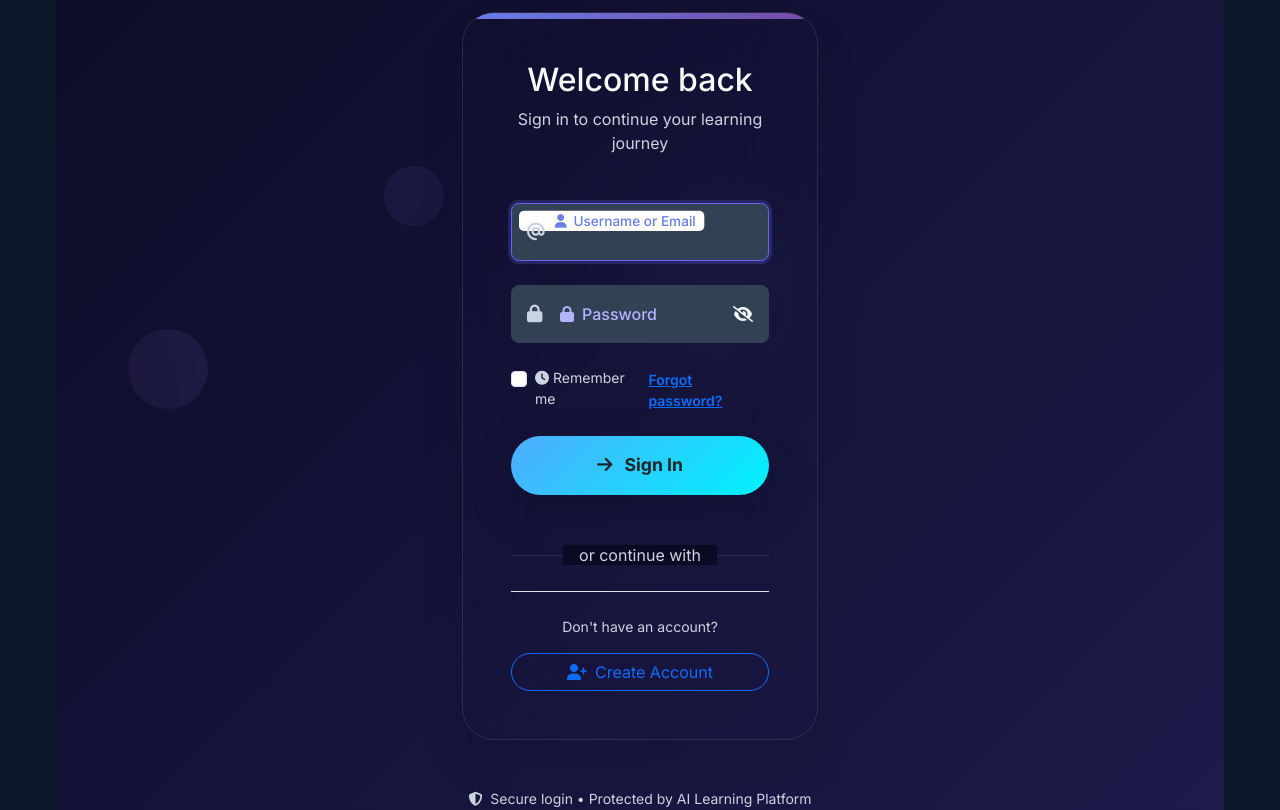
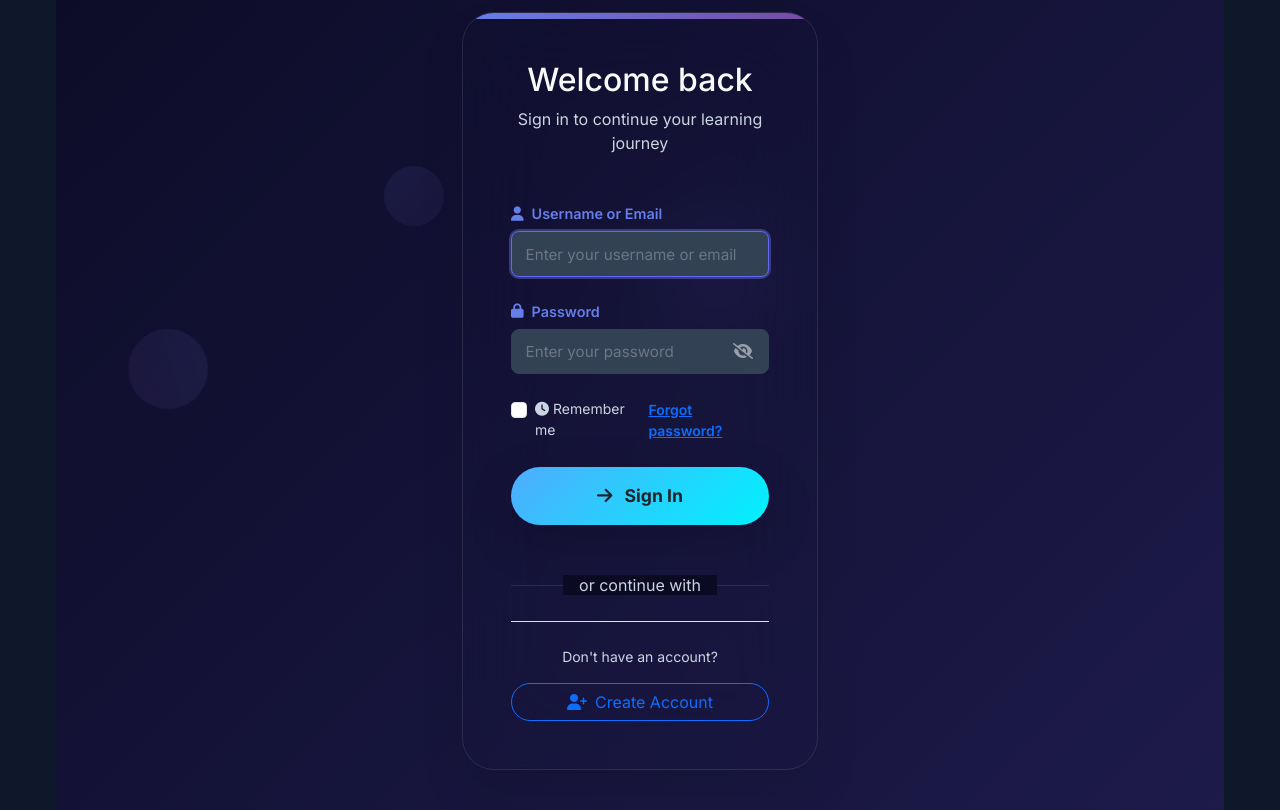
Before and after one commit to kasthuri06/Learning_path, a Flask app: page /login in a window 1280 px wide. Shown: the part 334-1144 px from the top of the page. Run offline with Flask 3, Linux system fonts and the light colour scheme.

Commit message:
fix: replace floating labels with label-above-input layout in login and signup forms

```diff
--- a/templates/login.html
+++ b/templates/login.html
@@ -54,41 +54,39 @@
             </div>
 
             <!-- Username Field -->
-            <div class="form-floating mb-4 input-group-lg">
+            <div class="auth-field mb-4">
+              <label for="username" class="auth-label">
+                <i class="fas fa-user me-2"></i>Username or Email
+              </label>
+              <div class="auth-input-wrapper">
                 <input type="text"
-                     class="form-control auth-input shadow-none border-0 ps-5 bg-transparent"
+                       class="form-control auth-input shadow-none border-0 bg-transparent"
                        id="username"
                        name="username"
                        required
                        autofocus
-                     placeholder="Username or email">
-              <label for="username" class="input-floating-label">
-                <i class="fas fa-user me-2"></i>Username or Email
-              </label>
-              <div class="input-icon-left">
-                <i class="fas fa-at text-muted"></i>
+                       placeholder="Enter your username or email">
+                <div class="invalid-feedback">Please enter your username or email</div>
               </div>
-              <div class="invalid-feedback">Please enter your username or email</div>
             </div>
 
             <!-- Password Field -->
-            <div class="form-floating mb-4 input-group-lg">
+            <div class="auth-field mb-4">
+              <label for="password" class="auth-label">
+                <i class="fas fa-lock me-2"></i>Password
+              </label>
+              <div class="auth-input-wrapper position-relative">
                 <input type="password"
-                     class="form-control auth-input shadow-none border-0 ps-5 bg-transparent"
+                       class="form-control auth-input shadow-none border-0 bg-transparent pe-5"
                        id="password"
                        name="password"
                        required
-                     placeholder="Password">
-              <label for="password" class="input-floating-label">
-                <i class="fas fa-lock me-2"></i>Password
-              </label>
-              <div class="input-icon-left">
-                <i class="fas fa-lock text-muted"></i>
-              </div>
+                       placeholder="Enter your password">
                 <div class="input-icon-right">
                   <i class="fas fa-eye-slash toggle-password" data-target="password"></i>
                 </div>
                 <div class="invalid-feedback">Please enter your password</div>
+              </div>
             </div>
 
             <!-- Remember Me & Forgot Password -->
@@ -269,32 +267,41 @@
     background: var(--primary-gradient);
   }
 
-  .form-floating {
+  .auth-field {
+    display: flex;
+    flex-direction: column;
+    gap: 0.4rem;
+  }
+
+  .auth-label {
+    color: #667eea;
+    font-weight: 600;
+    font-size: 0.9rem;
+    margin-bottom: 0;
+    display: flex;
+    align-items: center;
+  }
+
+  .auth-input-wrapper {
     position: relative;
   }
 
-  .input-floating-label {
-    color: var(--text-secondary) !important;
-    font-weight: 500 !important;
-    padding: 1rem 1rem 0.5rem 3rem !important;
-    transform-origin: left top;
-    transition: all 0.3s ease;
+  .auth-input {
+    width: 100%;
+    padding: 0.75rem 1rem;
+    border-radius: 12px;
+    font-size: 1rem;
+    color: var(--text-primary);
   }
 
-  .auth-input:focus ~ .input-floating-label,
-  .auth-input:not(:placeholder-shown) ~ .input-floating-label {
-    transform: scale(0.85) translateY(-1.25rem) translateX(2.5rem);
-    color: #667eea !important;
+  .auth-input::placeholder {
+    color: rgba(255,255,255,0.35);
+    font-size: 0.95rem;
   }
 
-  .input-icon-left {
-    position: absolute;
-    left: 1rem;
-    top: 50%;
-    transform: translateY(-50%);
-    z-index: 3;
-    pointer-events: none;
-    font-size: 1.1rem;
+  .auth-input:focus {
+    outline: none;
+    box-shadow: 0 0 0 2px rgba(102, 126, 234, 0.4) !important;
   }
 
   .input-icon-right {
@@ -305,11 +312,12 @@
     z-index: 3;
     cursor: pointer;
     font-size: 1rem;
+    color: rgba(255,255,255,0.5);
     transition: all 0.3s ease;
   }
 
   .input-icon-right:hover {
-    color: #667eea !important;
+    color: #667eea;
     transform: translateY(-50%) scale(1.1);
   }
 
@@ -443,26 +451,7 @@ document.addEventListener('DOMContentLoaded', function() {
     }
   });
 
-  // Input focus effects
-  document.querySelectorAll('.auth-input').forEach(input => {
-    input.addEventListener('focus', function() {
-      this.parentElement.parentElement.classList.add('input-focused');
-    });
-    input.addEventListener('blur', function() {
-      this.parentElement.parentElement.classList.remove('input-focused');
-    });
-  });
 
-  // Floating label animation
-  document.querySelectorAll('.auth-input').forEach(input => {
-    input.addEventListener('input', function() {
-      if (this.value) {
-        this.parentElement.classList.add('has-value');
-      } else {
-        this.parentElement.classList.remove('has-value');
-      }
-    });
-  });
 });
 </script>
 {% endblock %}
```
Also changed, not shown: templates/signup.html (+58 -37 lines). Lines whose indentation alone changed are shown as unchanged.
